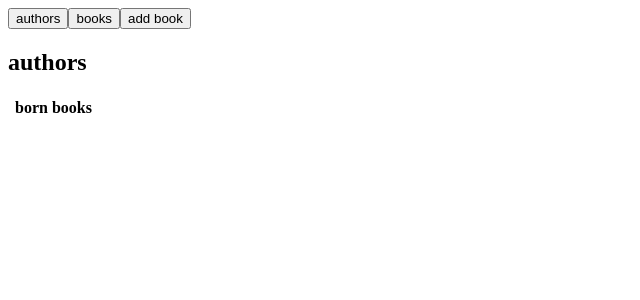
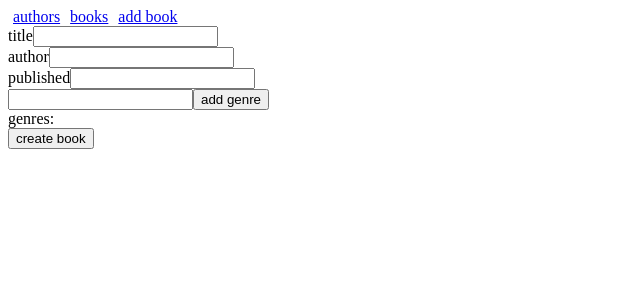
Before and after one commit to MyatKaungKyaw/fullstack-open-part-8-exercise, a React (Create React App) app in the folder books-frontend/: page /add-book in a window 1280 px wide. Shown: the top 300 px of the page, without its empty margins (0-640 px from the left). Built offline with nearby package versions, Linux system fonts and the light colour scheme.

Commit message:
implement react-router-dom

```diff
--- a/books-frontend/package.json
+++ b/books-frontend/package.json
@@ -8,6 +8,7 @@
     "@testing-library/user-event": "^13.5.0",
     "react": "^18.2.0",
     "react-dom": "^18.2.0",
+    "react-router-dom": "^6.10.0",
     "react-scripts": "5.0.1",
     "web-vitals": "^2.1.4"
   },
--- a/books-frontend/src/App.js
+++ b/books-frontend/src/App.js
@@ -2,23 +2,30 @@ import { useState } from 'react'
 import Authors from './components/Authors'
 import Books from './components/Books'
 import NewBook from './components/NewBook'
+import {
+  Link,
+  Routes,
+  Route,
+} from 'react-router-dom'
 
 const App = () => {
-  const [page, setPage] = useState('authors')
+  const padding = {
+    padding: 5,
+  }
 
   return (
     <div>
       <div>
-        <button onClick={() => setPage('authors')}>authors</button>
-        <button onClick={() => setPage('books')}>books</button>
-        <button onClick={() => setPage('add')}>add book</button>
+        <Link style={padding} to='/'>authors</Link>
+        <Link style={padding} to='/books'>books</Link>
+        <Link style={padding} to='/add-book'>add book</Link>
       </div>
 
-      <Authors show={page === 'authors'} />
-
-      <Books show={page === 'books'} />
-
-      <NewBook show={page === 'add'} />
+      <Routes>
+        <Route path='/' element={<Authors />} />
+        <Route path='/books' element={<Books />} />
+        <Route path='/add-book' element={<NewBook />} />
+      </Routes>
     </div>
   )
 }
--- a/books-frontend/src/components/Authors.js
+++ b/books-frontend/src/components/Authors.js
@@ -1,7 +1,7 @@
 const Authors = (props) => {
-  if (!props.show) {
-    return null
-  }
+  // if (!props.show) {
+  //   return null
+  // }
   const authors = []
 
   return (
--- a/books-frontend/src/components/Books.js
+++ b/books-frontend/src/components/Books.js
@@ -1,7 +1,7 @@
 const Books = (props) => {
-  if (!props.show) {
-    return null
-  }
+  // if (!props.show) {
+  //   return null
+  // }
 
   const books = []
 
--- a/books-frontend/src/components/NewBook.js
+++ b/books-frontend/src/components/NewBook.js
@@ -7,9 +7,9 @@ const NewBook = (props) => {
   const [genre, setGenre] = useState('')
   const [genres, setGenres] = useState([])
 
-  if (!props.show) {
-    return null
-  }
+  // if (!props.show) {
+  //   return null
+  // }
 
   const submit = async (event) => {
     event.preventDefault()
--- a/books-frontend/src/index.js
+++ b/books-frontend/src/index.js
@@ -1,5 +1,10 @@
 import React from 'react'
 import ReactDOM from 'react-dom/client'
 import App from './App'
+import { BrowserRouter as Router } from 'react-router-dom'
 
-ReactDOM.createRoot(document.getElementById('root')).render(<App />)
+ReactDOM.createRoot(document.getElementById('root')).render(
+  <Router>
+    <App />
+  </Router>
+)
```
Also changed, not shown: 1 other file (tests, documents, lock files or other folders).
